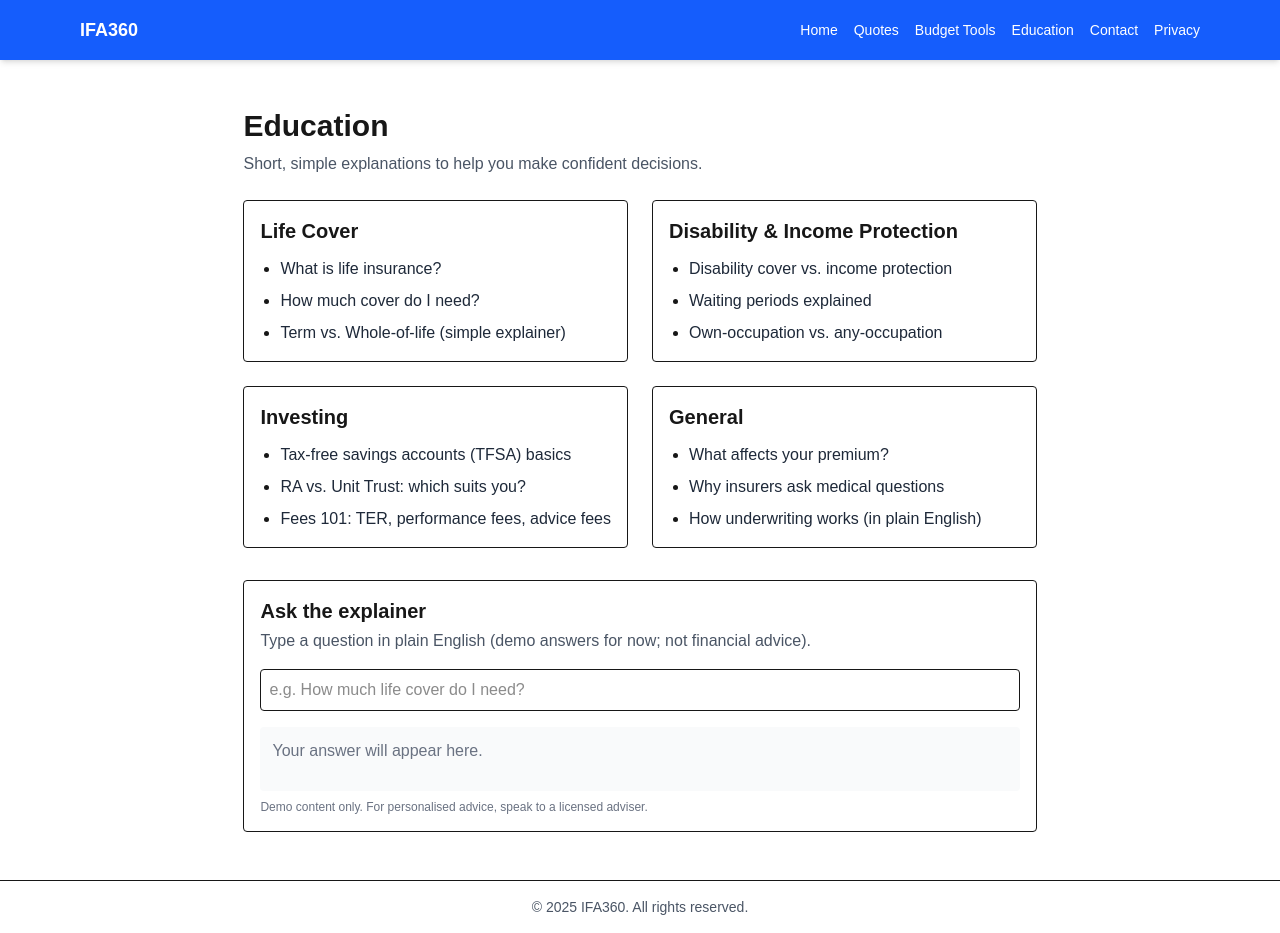
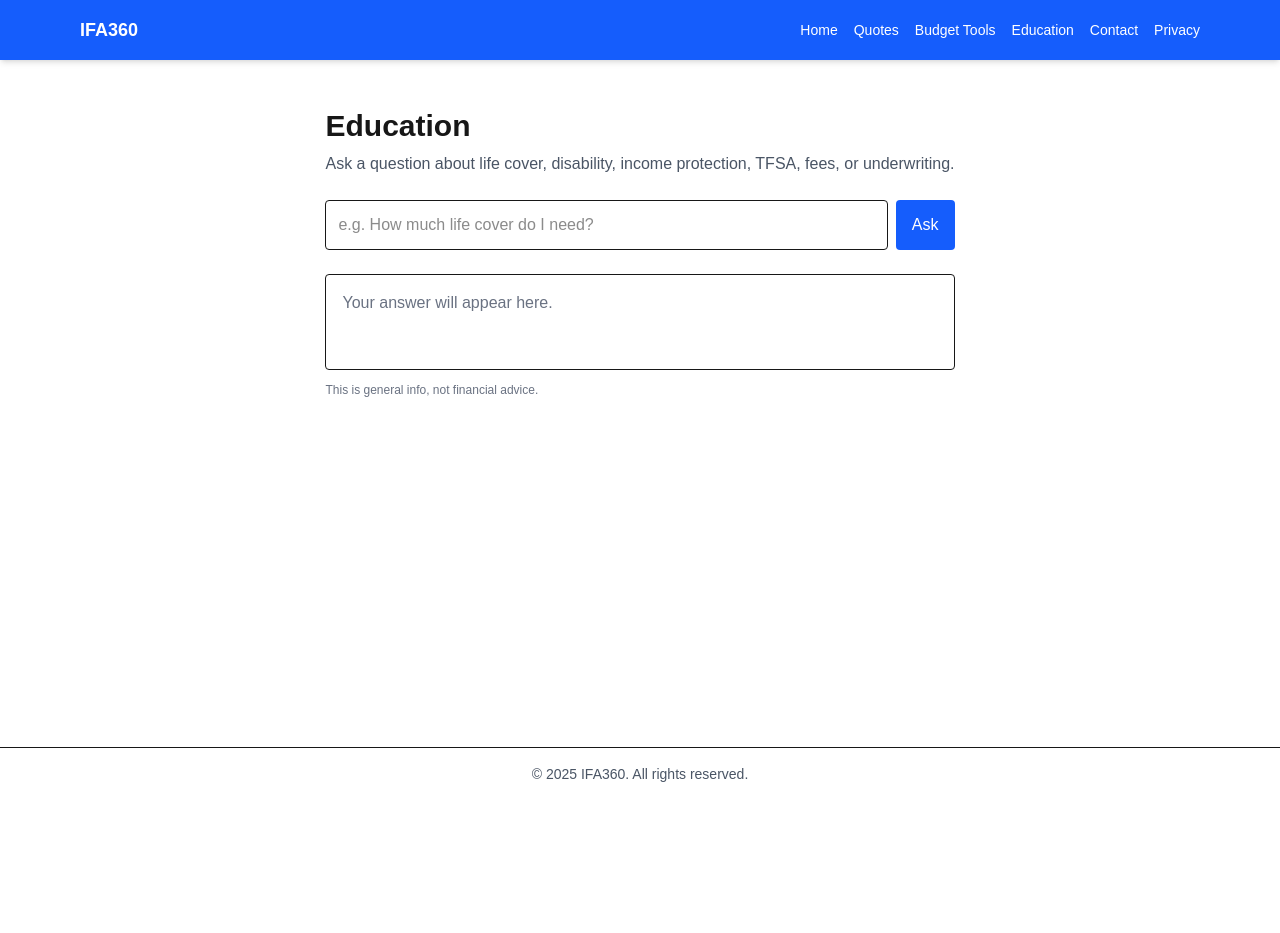
Before and after one commit to Spinazze82/ifa360-client, a Next.js app: page /education in a window 1280 px wide. After the commit the page ends 800 px from the top, so only its background shows below. Built offline with nearby package versions, Linux system fonts and the light colour scheme.

Commit message:
feat: AI explainer wired to /api/ai

```diff
--- a/src/app/education/page.tsx
+++ b/src/app/education/page.tsx
@@ -1,120 +1,77 @@
 "use client";
-import { useMemo, useState } from "react";
+import { useState } from "react";
 
 export default function EducationPage() {
-  const categories = [
-    {
-      name: "Life Cover",
-      items: [
-        "What is life insurance?",
-        "How much cover do I need?",
-        "Term vs. Whole-of-life (simple explainer)",
-      ],
-    },
-    {
-      name: "Disability & Income Protection",
-      items: [
-        "Disability cover vs. income protection",
-        "Waiting periods explained",
-        "Own-occupation vs. any-occupation",
-      ],
-    },
-    {
-      name: "Investing",
-      items: [
-        "Tax-free savings accounts (TFSA) basics",
-        "RA vs. Unit Trust: which suits you?",
-        "Fees 101: TER, performance fees, advice fees",
-      ],
-    },
-    {
-      name: "General",
-      items: [
-        "What affects your premium?",
-        "Why insurers ask medical questions",
-        "How underwriting works (in plain English)",
-      ],
-    },
-  ];
+  const [question, setQuestion] = useState("");
+  const [answer, setAnswer] = useState<string | null>(null);
+  const [status, setStatus] = useState<"idle" | "asking" | "error">("idle");
+  const [error, setError] = useState("");
 
-  // --- Simple local "AI" explainer (rule-based placeholder) ---
-  const [question, setQuestion] = useState("");
-  const answer = useMemo(() => {
-    const q = question.toLowerCase();
+  async function askAI(e: React.FormEvent) {
+    e.preventDefault();
+    if (!question.trim()) return;
 
-    if (!q.trim()) return "";
+    setStatus("asking");
+    setAnswer(null);
+    setError("");
 
-    // tiny keyword router (demo only)
-    if (q.includes("life") && q.includes("insurance"))
-      return "Life insurance pays a lump sum to your beneficiaries if you pass away. Premiums depend on age, health, smoker status, and cover amount. Start by choosing a cover amount that clears debt and replaces 5–10 years of income.";
-    if (q.includes("how much") && (q.includes("cover") || q.includes("life")))
-      return "Rule of thumb: target cover = debts + (annual income × 5–10) − existing assets available to your family. We’ll add a calculator later to personalise this.";
-    if (q.includes("disability") || q.includes("income protection"))
-      return "Disability cover pays a lump sum for permanent impairment; income protection pays a monthly income if you can’t work due to illness or injury (subject to a waiting period). Many people use both.";
-    if (q.includes("tfsa") || q.includes("tax-free"))
-      return "A TFSA lets your investment growth be tax-free (no tax on dividends, interest, or capital gains). Annual contribution limits apply; exceeding them triggers penalties.";
-    if (q.includes("fees"))
-      return "Common fees: admin/platform fee, fund TER, and sometimes performance fees. Lower cost can help long-term returns, but make sure the solution still fits your risk and goals.";
-    if (q.includes("underwriting") || q.includes("medical"))
-      return "Underwriting is how insurers assess risk (health questions, nurse tests). Full and honest disclosure is critical; non-disclosure can void claims.";
-    if (q.includes("smoker"))
-      return "Smoker status typically increases premiums 50–100% vs non-smokers. Some insurers allow re-rating after a smoke-free period with tests.";
-    if (q.includes("waiting period"))
-      return "Income protection waiting periods (e.g., 7, 14, 30, 90 days) trade cost for speed of payout. Shorter wait = higher premium.";
+    try {
+      const res = await fetch("/api/ai", {
+        method: "POST",
+        headers: { "Content-Type": "application/json" },
+        body: JSON.stringify({ question }),
+      });
 
-    return "I don’t have a canned explanation for that yet. Try asking about life cover, disability, income protection, TFSA, fees, or underwriting. We’ll connect this to a real AI soon.";
-  }, [question]);
+      const data = await res.json();
+      if (!res.ok) {
+        setStatus("error");
+        setError(data?.error || "Something went wrong.");
+        return;
+      }
+
+      setAnswer(data.answer);
+      setStatus("idle");
+    } catch {
+      setStatus("error");
+      setError("Network error. Please try again.");
+    }
+  }
 
   return (
-    <main className="p-8 max-w-4xl mx-auto">
+    <main className="p-8 max-w-3xl mx-auto">
       <h1 className="text-3xl font-bold">Education</h1>
       <p className="mt-2 text-gray-600">
-        Short, simple explanations to help you make confident decisions.
+        Ask a question about life cover, disability, income protection, TFSA, fees, or underwriting.
       </p>
 
-      <div className="mt-6 grid gap-6 sm:grid-cols-2">
-        {categories.map((cat) => (
-          <section key={cat.name} className="rounded border bg-white p-4">
-            <h2 className="text-xl font-semibold">{cat.name}</h2>
-            <ul className="mt-3 list-disc pl-5 space-y-2">
-              {cat.items.map((title) => (
-                <li key={title}>
-                  <span className="text-gray-800">{title}</span>
-                </li>
-              ))}
-            </ul>
-          </section>
-        ))}
-      </div>
-
-      {/* AI explainer (demo) */}
-      <section className="mt-8 rounded border bg-white p-4">
-        <h2 className="text-xl font-semibold">Ask the explainer</h2>
-        <p className="mt-1 text-gray-600">
-          Type a question in plain English (demo answers for now; not financial advice).
-        </p>
-
-        <div className="mt-4">
+      <form onSubmit={askAI} className="mt-6 flex gap-2">
         <input
-            className="w-full rounded border p-2"
+          className="flex-1 rounded border p-3"
           placeholder="e.g. How much life cover do I need?"
           value={question}
           onChange={(e) => setQuestion(e.target.value)}
         />
-        </div>
+        <button
+          type="submit"
+          disabled={status === "asking"}
+          className="rounded bg-blue-600 px-4 py-2 font-medium text-white hover:bg-blue-700 disabled:opacity-60"
+        >
+          {status === "asking" ? "Thinking…" : "Ask"}
+        </button>
+      </form>
 
-        <div className="mt-4 rounded bg-gray-50 p-3 min-h-16">
-          {answer ? (
-            <p>{answer}</p>
-          ) : (
+      <section className="mt-6 rounded border bg-white p-4 min-h-24">
+        {status === "asking" && <p className="text-gray-600">Working on it…</p>}
+        {status === "error" && <p className="text-red-700">{error}</p>}
+        {answer && <p className="whitespace-pre-wrap">{answer}</p>}
+        {!answer && status === "idle" && (
           <p className="text-gray-500">Your answer will appear here.</p>
         )}
-        </div>
+      </section>
 
-        <p className="mt-2 text-xs text-gray-500">
-          Demo content only. For personalised advice, speak to a licensed adviser.
+      <p className="mt-3 text-xs text-gray-500">
+        This is general info, not financial advice.
       </p>
-      </section>
     </main>
   );
 }
```
Lines whose indentation alone changed are shown as unchanged.
